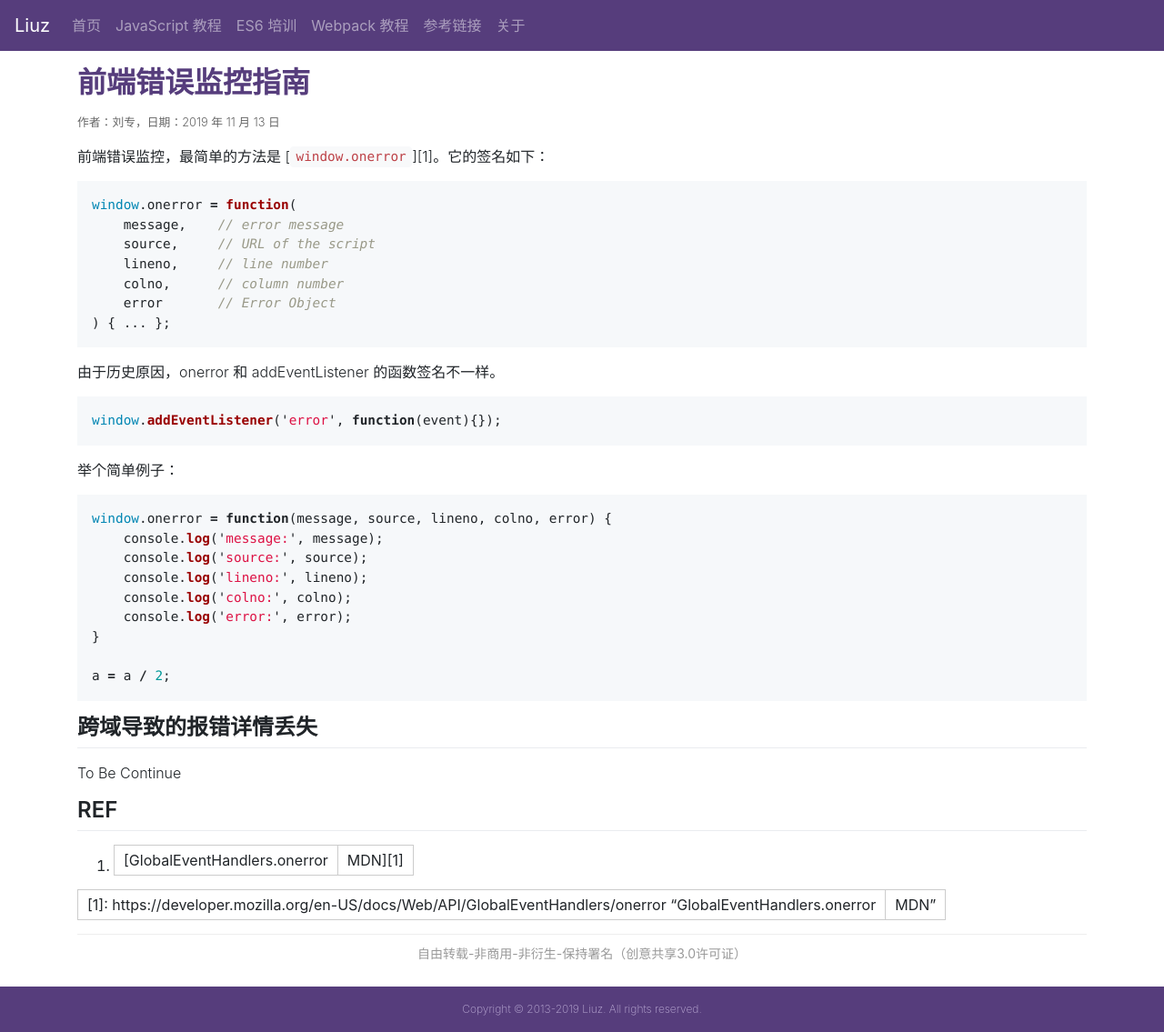
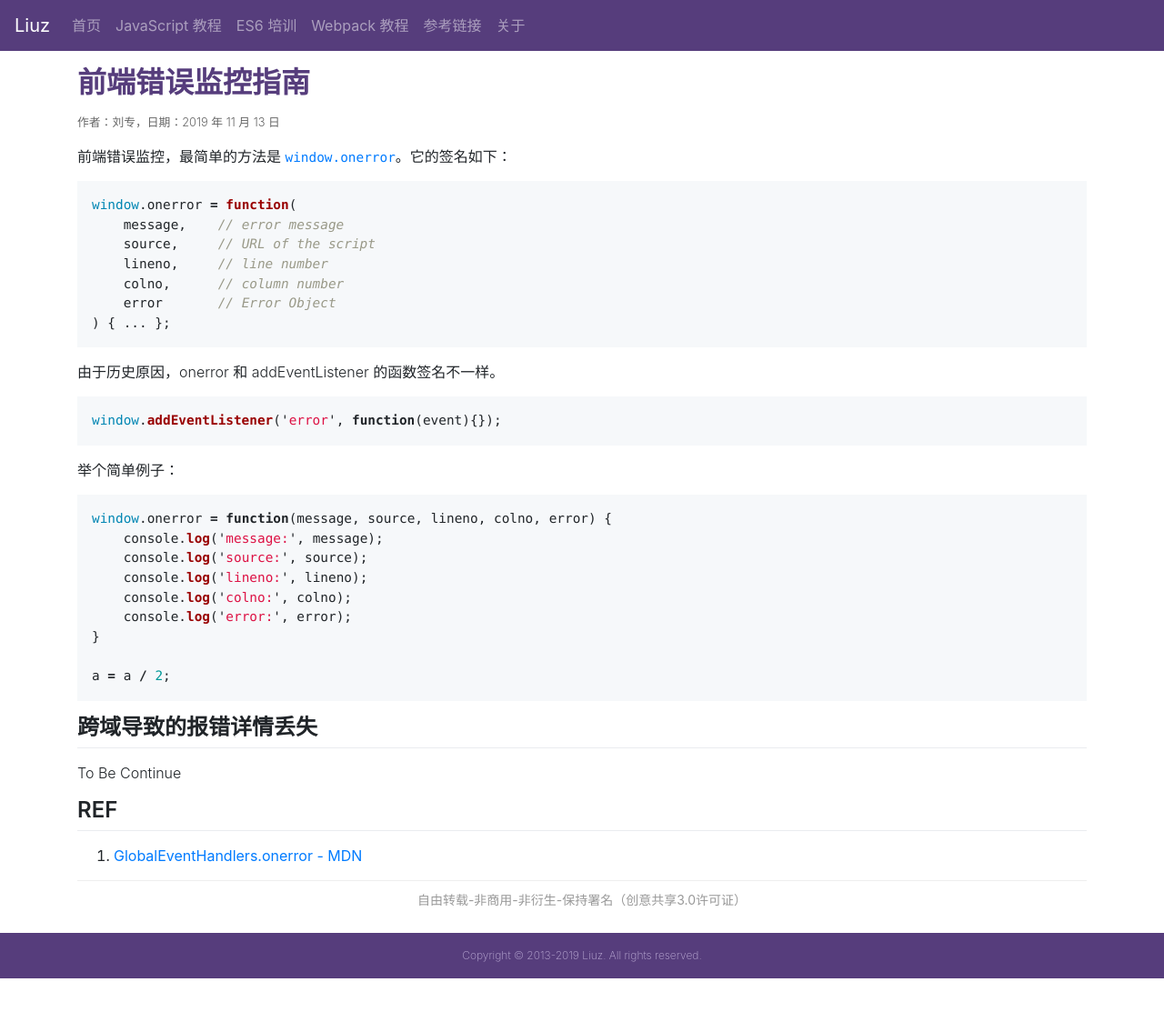
Before and after one commit to liuzhuan/liuzhuan.github.io, a Jekyll site: the page built from _posts/2019-11-13-fe-error-monitor.md, in a window 1280 px wide. Shown: the whole page at 91% size. Built offline with Jekyll 4.4.1, drawn with Linux system fonts in a browser that asks for light colours; nearby versions of some CDN libraries; comment, search, counter and statistics services are not loaded; after the commit the page ends 1076 px from its top, so only the background shows below that.

Commit message:
fix: jekyll syntax conflict with markdown

```diff
--- a/_posts/2019-11-13-fe-error-monitor.md
+++ b/_posts/2019-11-13-fe-error-monitor.md
@@ -42,6 +42,6 @@ To Be Continue
 
 ## REF
 
-1. [GlobalEventHandlers.onerror | MDN][1]
+1. [GlobalEventHandlers.onerror - MDN][1]
 
-[1]: https://developer.mozilla.org/en-US/docs/Web/API/GlobalEventHandlers/onerror "GlobalEventHandlers.onerror | MDN"
+[1]: https://developer.mozilla.org/en-US/docs/Web/API/GlobalEventHandlers/onerror "GlobalEventHandlers.onerror - MDN"
```
